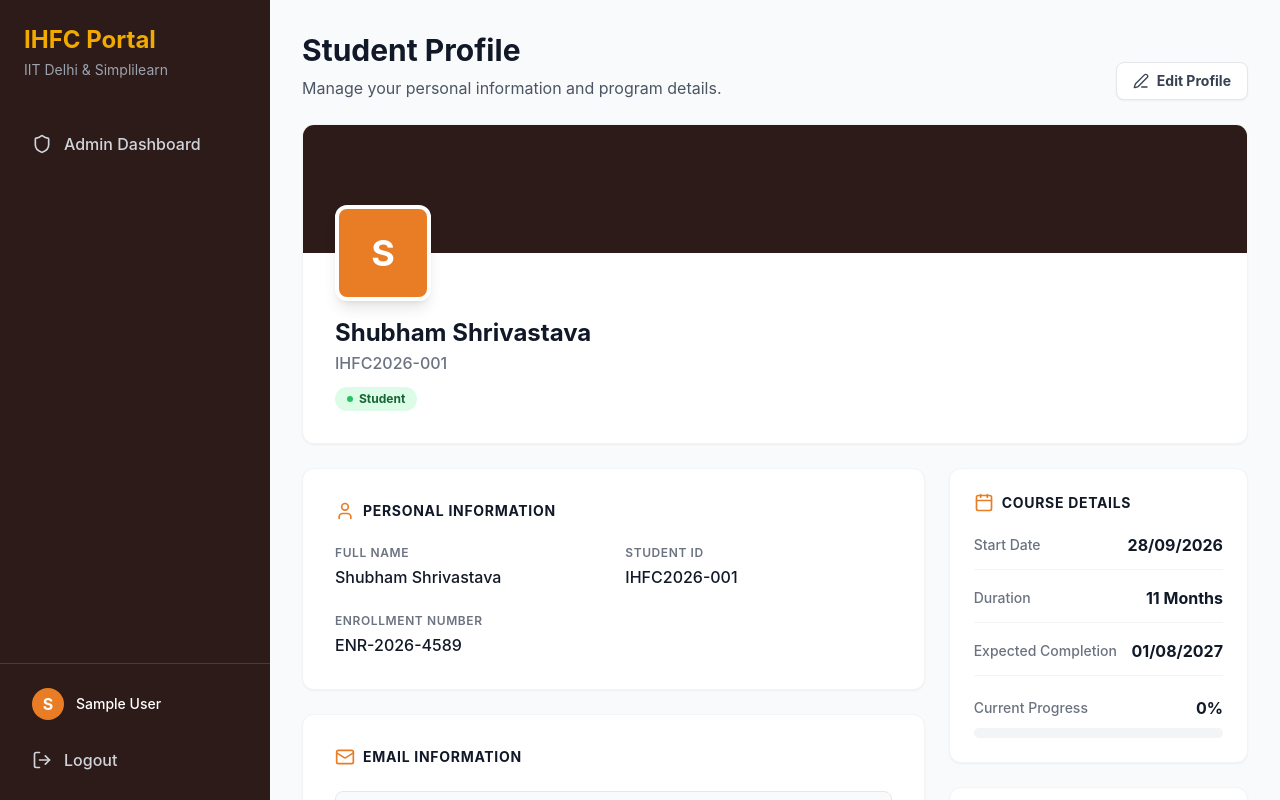
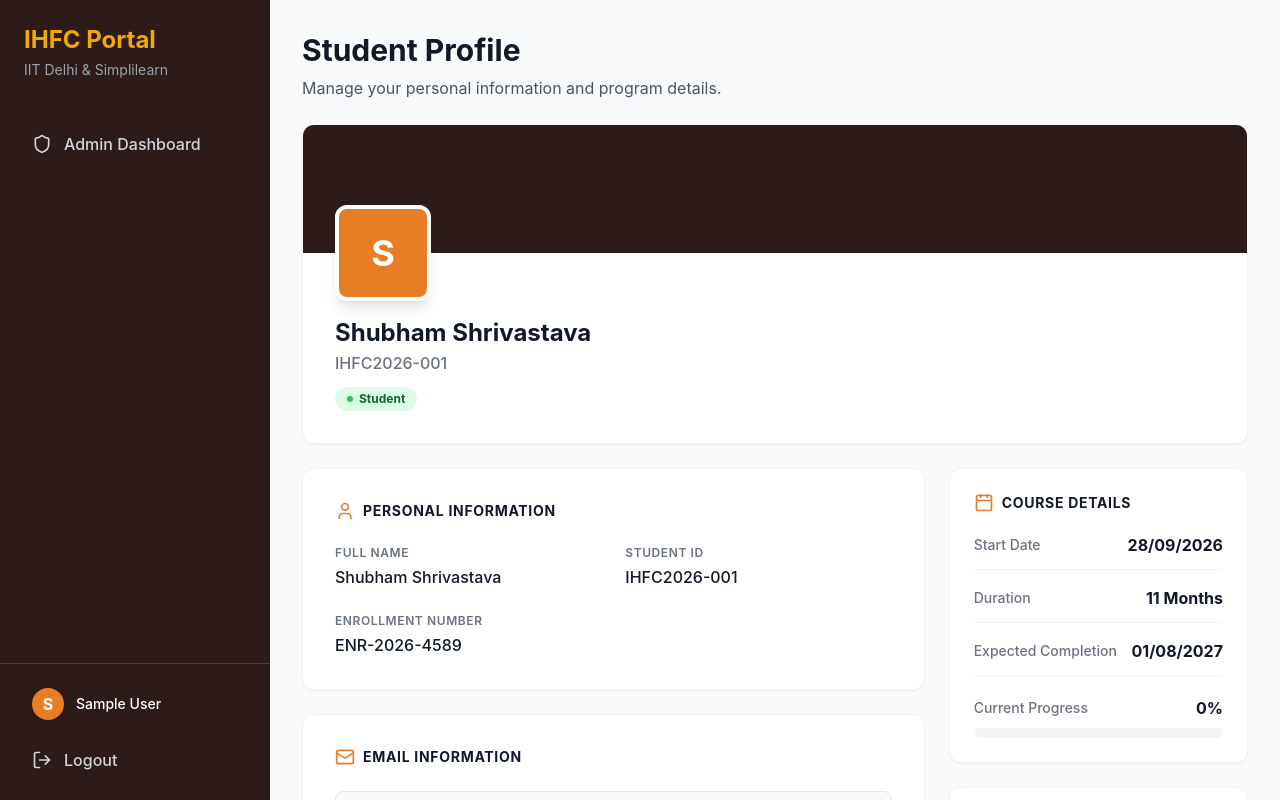
Before and after one commit to shubhambandhovar/IHFC, a React (Vite) app in the folder frontend/: page /profile in a window 1280 px wide. Built offline with nearby package versions, Linux system fonts and the light colour scheme; sample sign-in values are in the browser's storage.

Commit message:
Remove Edit Profile button

```diff
--- a/frontend/src/pages/Profile.jsx
+++ b/frontend/src/pages/Profile.jsx
@@ -22,13 +22,6 @@ const Profile = () => {
                     <h1 className="text-3xl font-bold text-gray-900">Student Profile</h1>
                     <p className="text-gray-600 mt-2">Manage your personal information and program details.</p>
                 </div>
-                <button
-                    onClick={() => setIsEditModalOpen(true)}
-                    className="flex items-center justify-center px-4 py-2 bg-white border border-gray-200 rounded-lg text-sm font-bold text-gray-700 shadow-sm hover:bg-gray-50 transition-colors"
-                >
-                    <Edit3 className="w-4 h-4 mr-2" />
-                    Edit Profile
-                </button>
             </div>
 
             {/* Header Card */}
```
